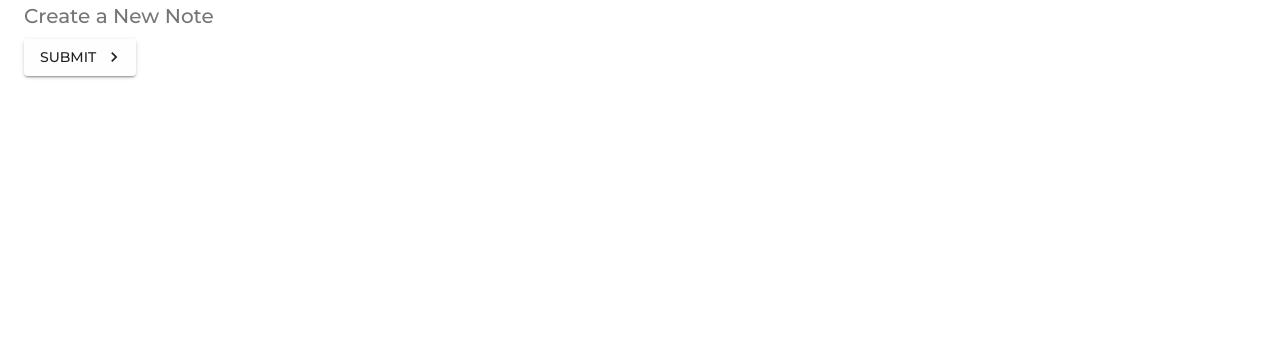
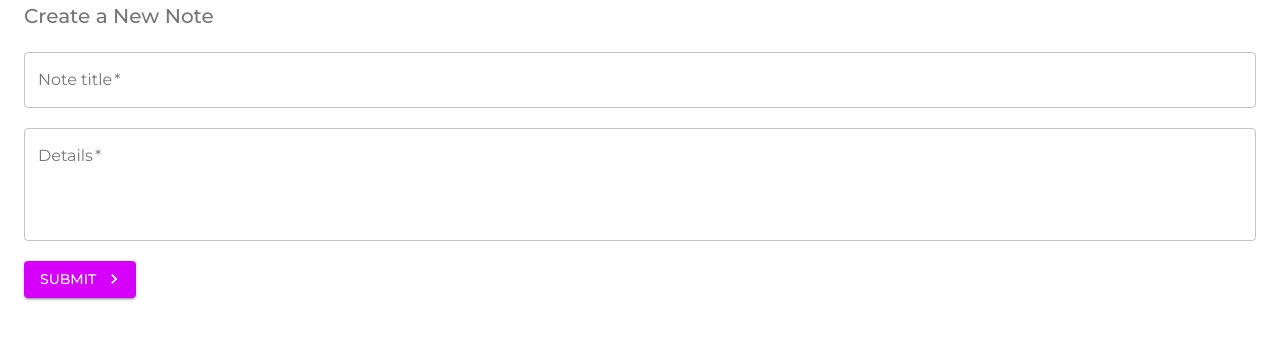
Before and after one commit to RASEM0N/todo-mui.frontend, a React (Create React App) app: page /create in a window 1280 px wide. Shown: the top 340 px of the page. Built offline with nearby package versions, Linux system fonts and the light colour scheme.

Commit message:
Text Fields. Form Create a new note

```diff
--- a/src/App.tsx
+++ b/src/App.tsx
@@ -8,8 +8,6 @@ import { purple } from '@material-ui/core/colors'
 // ThemeProvider:       https://material-ui.com/ru/styles/api/#themeprovider
 // createMuiTheme:      https://material-ui.com/ru/customization/theming/#createmuitheme-options-args-theme
 
-// переопределяем дефолтные настройки
-// 'primary' - синий => - #fefefe (точно не синий)
 const theme = createMuiTheme({
     palette: {
         primary: {
--- a/src/components/Create.tsx
+++ b/src/components/Create.tsx
@@ -1,15 +1,63 @@
-import React from 'react'
-import { Button, Container, Typography, makeStyles } from '@material-ui/core'
+import React, { useState } from 'react'
+import {
+    Button,
+    Container,
+    Typography,
+    makeStyles,
+    TextField,
+} from '@material-ui/core'
 import KeyboardArrowRightIcon from '@material-ui/icons/KeyboardArrowRight'
 
 // Typography:          https://material-ui.com/ru/components/typography/#typography
 // Button:              https://material-ui.com/ru/components/buttons/#button
+// TextFileds:          https://material-ui.com/ru/components/text-fields/#text-field
+
 // makeStyles [hook]:   https://material-ui.com/ru/styles/api/#makestyles-styles-options-hook
 
-const useStyles = makeStyles({})
+const useStyles = makeStyles({
+    field: {
+        marginTop: 20,
+        marginBottom: 20,
+        display: 'block',
+    },
+})
 
 export const Create: React.FC = () => {
     const classes = useStyles()
+    const [title, setTitle] = useState<string>('')
+    const [details, setDetails] = useState<string>('')
+
+    const [errorTitle, setErrorTitle] = useState<boolean>(false)
+    const [errorDetails, setErrorDetails] = useState<boolean>(false)
+
+    const handleChange = (e: React.ChangeEvent<HTMLTextAreaElement>) => {
+        const { name, value }: { name: string; value: string } = e.target
+
+        switch (name) {
+            case 'title': {
+                setTitle(value)
+                return
+            }
+            case 'details': {
+                setDetails(value)
+                return
+            }
+            default:
+                return
+        }
+    }
+    const handleSubmit = (e: React.FormEvent<HTMLFormElement>) => {
+        e.preventDefault()
+        setErrorDetails(false)
+        setErrorTitle(false)
+
+        if (!title) setErrorTitle(true)
+        if (!details) setErrorDetails(true)
+
+        if (details && title) {
+            console.log(title, details)
+        }
+    }
 
     return (
         <Container>
@@ -21,15 +69,40 @@ export const Create: React.FC = () => {
             >
                 Create a New Note
             </Typography>
+            <form noValidate autoComplete={'off'} onSubmit={handleSubmit}>
+                <TextField
+                    className={classes.field}
+                    onChange={handleChange}
+                    name={'title'}
+                    label={'Note title'}
+                    variant={'outlined'}
+                    color={'secondary'}
+                    fullWidth
+                    required
+                    error={errorTitle}
+                />
+                <TextField
+                    className={classes.field}
+                    onChange={handleChange}
+                    name={'details'}
+                    label={'Details'}
+                    variant={'outlined'}
+                    color={'secondary'}
+                    multiline
+                    rows={4}
+                    fullWidth
+                    required
+                    error={errorDetails}
+                />
                 <Button
                     type={'submit'}
-                color={'primary'}
+                    color={'secondary'}
                     variant={'contained'}
-                onClick={() => console.log('You click med')}
                     endIcon={<KeyboardArrowRightIcon />}
                 >
                     Submit
                 </Button>
+            </form>
         </Container>
     )
 }
```
Lines whose indentation alone changed are shown as unchanged.
